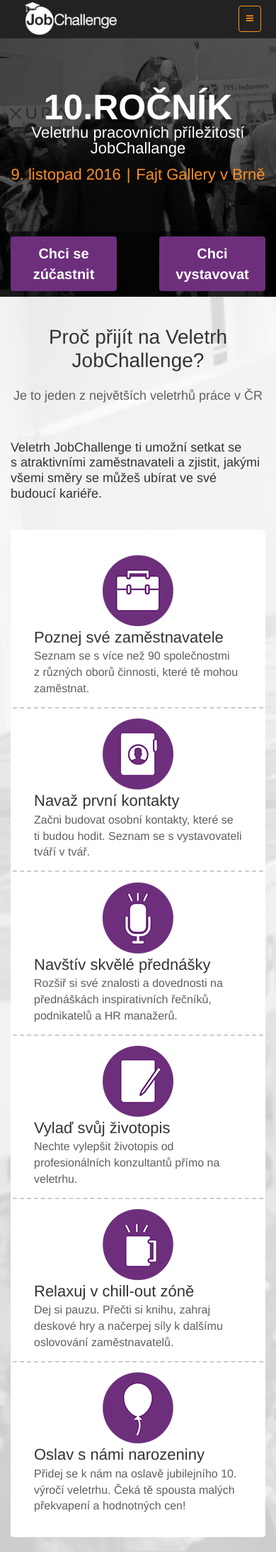
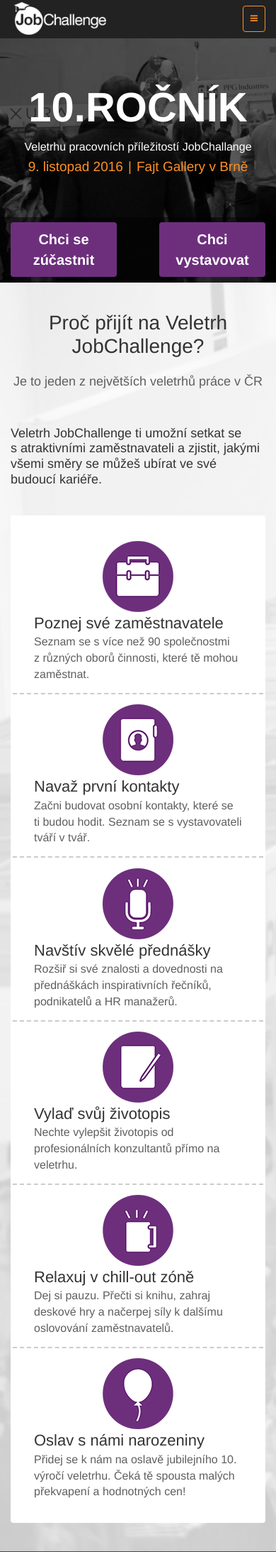
Before and after one commit to zabkaz/fff, a PHP site: page / in a window 390 px wide. Shown: the top 2186 px of the page at 71% size. Run offline with PHP 8.4, Linux system fonts and the light colour scheme; some libraries are stand-ins or nearby versions.

Commit message:
mobile version

```diff
--- a/veletrh/css/veletrh.css
+++ b/veletrh/css/veletrh.css
@@ -53,9 +53,6 @@ p.large {
 	margin-left: 5px;
 	margin-top: -12px;
 	width: 130px;
-}
-.date{
-	color: #FF9022;
 }
 .divided{
 	padding-left: 0.5%;
@@ -209,8 +206,6 @@ fieldset[disabled] .btn-primary.active {
   background-color: none;
   border-color: transparent;
   background-color: #222222;
-  padding-right: 6px;
-  padding-left: 15px;
 }
 .navbar-custom .navbar-brand {
   color: #FF9022;
@@ -302,17 +297,22 @@ header .intro-text {
   padding-bottom: 15%;
 }
 header .intro-text .intro-lead-in, header .header-text .intro-lead-in {
-  font-family: 'Poppins', "Helvetica Neue", Helvetica, Arial, sans-serif;
-  font-size: 22px;
+  font-family: "Helvetica Neue", Helvetica, Arial, sans-serif;
+  font-size: 16px;
   line-height: 22px;
-  margin-bottom: 15px;
+  margin-bottom: 6px;
 }
 header .intro-text .intro-heading {
   font-family: 'Poppins',"Helvetica Neue", Helvetica, Arial, sans-serif;
   text-transform: uppercase;
   font-weight: 700;
-  font-size: 50px;
+  font-size: 58px;
   line-height: 50px;
+  padding-bottom: 20px;
+}
+header .intro-text .date{
+	color: #FF9022;
+	font-size: 19px;
 }
 @media (min-width: 768px) {
   header .intro-text {
@@ -323,7 +323,8 @@ header .intro-text .intro-heading {
     font-family: 'Poppins',"Helvetica Neue", Helvetica, Arial, sans-serif;
     font-size: 30px;
     line-height: 40px;
-
+	margin-bottom: 15px;
+	width: 100%;
   }
   header .intro-text .intro-heading {
     font-family: 'Poppins',"Helvetica Neue", Helvetica, Arial, sans-serif;
@@ -333,6 +334,7 @@ header .intro-text .intro-heading {
     line-height: 75px;
     margin-bottom: 2.5%;
   }
+
 }
 .strip{
 	height: 70%;
--- a/veletrh/index.html
+++ b/veletrh/index.html
@@ -52,7 +52,6 @@
                     <li>
                         <a class="page-scroll" href="#info">Kdy a kde</a>
                     </li>
-
 					<li>
                         <a class="page-scroll" href="#contact">Kontakt</a>
                     </li>
@@ -104,7 +103,7 @@
 			<div class="table-reasons">
 
 				<div class="row text-center reasons">
-					<div class="col-md-6 dashed1">
+					<div class="col-sm-6 dashed1">
 						<div class="col-md-3">
 							<i><img src="img/picto/01.png"></img></i>
 						</div>
@@ -113,7 +112,7 @@
 							<span class="text-soft description">Seznam se s&nbspvíce než 90 společnostmi z&nbsprůzných oborů činnosti, které tě mohou zaměstnat.</span>
 						</div>
 					</div>
-					<div class="col-md-6 dashed2">
+					<div class="col-sm-6 dashed2">
 						<div class="col-md-3 ">
 							<a >
 								<img src="img/picto/02.png"
@@ -130,7 +129,7 @@
 				</div>
 
 				<div class="row text-center reasons">
-					<div class="col-md-6 dashed1 wider">
+					<div class="col-sm-6 dashed1 wider">
 						<div class="col-md-3">
 							<a >
 								<img src="img/picto/03.png"
@@ -143,7 +142,7 @@
 							<span class="text-soft description">Rozšiř si své znalosti a dovednosti na přednáškách inspirativních řečníků, podnikatelů a HR manažerů.</span>
 						</div>
 					</div>
-					<div class="col-md-6 dashed2 wider">
+					<div class="col-sm-6 dashed2 wider">
 					<div class="col-md-3">
 							<i><img src="img/picto/04.png"></img></i>
 						</div>
@@ -155,7 +154,7 @@
 				</div>
 
 				<div class="row text-center reasons">
-					<div class="col-md-6 dashed3">
+					<div class="col-sm-6 dashed3">
 						<div class="col-md-3">
 							<i><img src="img/picto/05.png"></img></i>
 						</div>
@@ -165,7 +164,7 @@
 
 						</div>
 					</div>
-					<div class="col-md-6 nondashed">
+					<div class="col-sm-6 nondashed">
 						<div class="col-md-3">
 							<i><img src="img/picto/06.png"></img></i>
 						</div>
```
